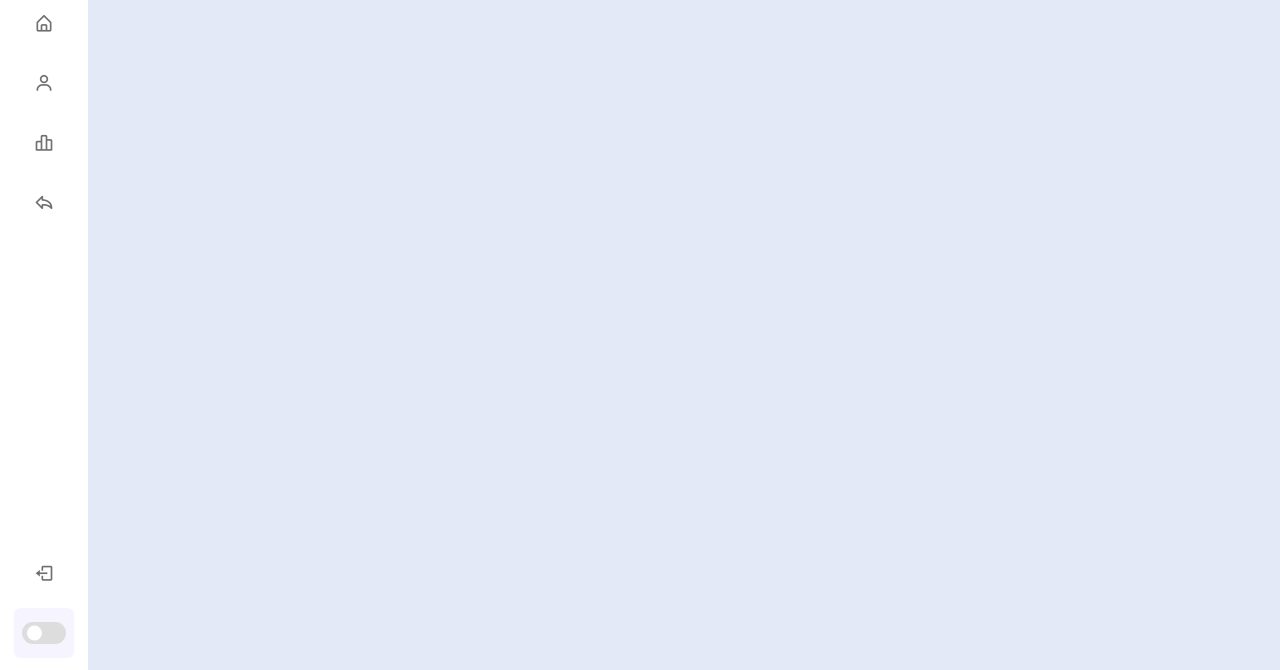
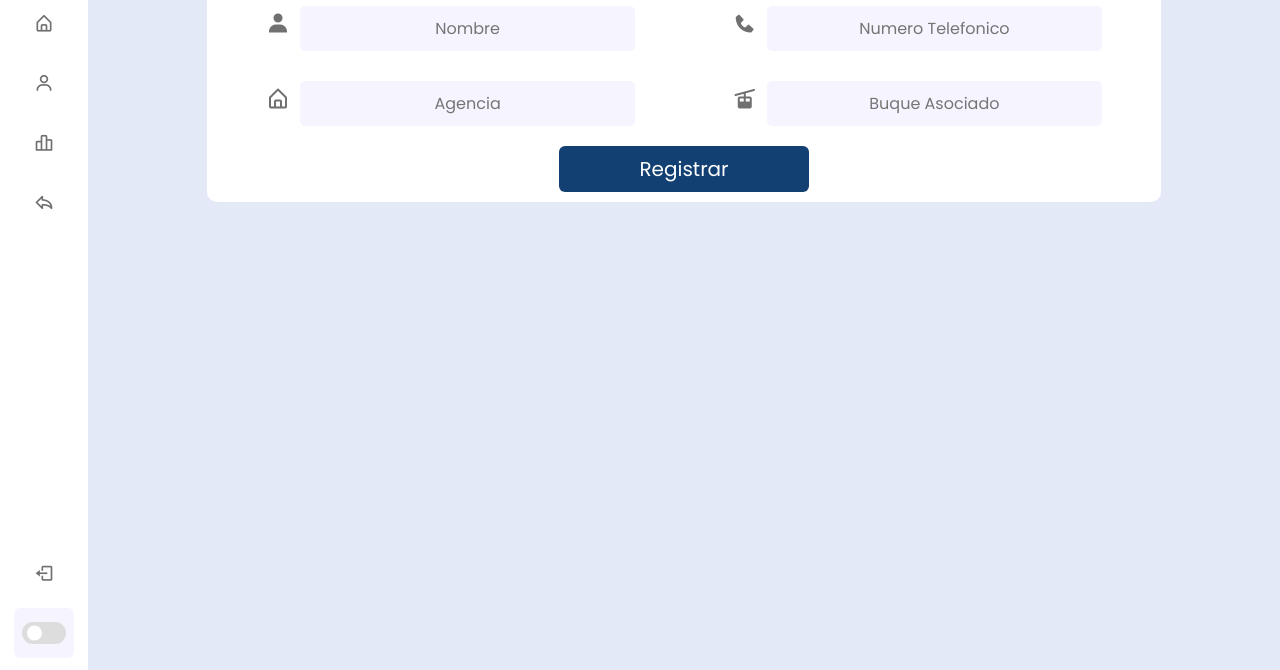
Before and after one commit to diegovq12/Proyecto-Pimeva, a website built with Vite: page personal.html in a window 1280 px wide. Shown: the part 130-800 px from the top of the page. Built offline with nearby package versions, Linux system fonts and the light colour scheme.

Commit message:
Formulario de registro de usuario implementado

```diff
--- /dev/null
+++ b/CSS/personal.css
@@ -0,0 +1,109 @@
+
+:root {
+    /* ===== Colors ===== */
+    --body-color: #E4E9F7;
+    --sidebar-color: #FFF;
+    --primary-color: #124072;
+    --primary-color-light: #F6F5FF;
+    --toggle-color: #DDD;
+    --text-color: #707070;
+
+    /* ===== Transition ===== */
+    --tran-02: all 0.3s ease;
+    --tran-03: all 0.3s ease;
+    --tran-04: all 0.4s ease;
+    --tran-05: all 0.5s ease;
+
+}
+
+.container {
+    color: var(--toggle-color);
+    width: 80%;
+    border-radius: 10px;
+    background-color: var(--sidebar-color);
+    position: relative;
+    height: auto;
+    margin-left: auto;
+    margin-right: auto;
+    padding: 10px;
+
+}
+
+.container .title {
+    font-size: 30px;
+    color: var(--text-color);
+    margin-left: 20px;
+}
+
+.register-container {
+    text-align: center;
+}
+
+.register-container input {
+    padding: 10px;
+    border-radius: 5px;
+    border: none;
+    margin: 10px 0 0 0;
+    background-color: var(--primary-color-light);
+    font-weight: normal;
+    text-align: center;
+    color: var(--text-color);
+}
+
+
+
+.register-container .icon {
+    color: var(--text-color);
+    font-size: 20px;
+}
+
+.group {
+
+    display: grid;
+    grid-template-columns: 1fr 1fr;
+    gap: 0;
+}
+
+.input-group {
+    display: flex;
+    align-items: center;
+    padding: 10px;
+    justify-content: center;
+    /* margin: 10px 0 0 0; */
+}
+
+
+.input-group .icon{
+    margin-right: 10px;
+    font-size: 1.5rem;
+}
+
+.input-group input{
+    width: 75%;
+    font-size:1rem;
+
+}
+
+.botones {
+    max-width: 250px;
+    width: 100%;
+    padding: 8px 10px;
+    border-radius: 6px;
+    margin: 10px 0 0 0;
+    background-color: var(--primary-color);
+    color: white;
+    cursor: pointer;
+    border: none;
+    font-size: 20px;
+}
+
+
+@media screen and (max-width: 480px) {
+    .container {
+        width: 100%;
+    }
+
+    .group {
+        grid-template-columns: 1fr;
+    }
+}
--- a/personal.html
+++ b/personal.html
@@ -6,6 +6,7 @@
     <meta name="viewport" content="width=device-width, initial-scale=1.0">
     <!-- CSS -->
     <link rel="stylesheet" href="CSS/sidebar-styles.css">
+    <link rel="stylesheet" href="CSS/personal.css">
     <!-- Boxicons CSS -->
     <link href='https://unpkg.com/boxicons@2.1.4/css/boxicons.min.css' rel='stylesheet'>
 
@@ -87,6 +88,33 @@
 
     <section class="home">
         <div class="text">Administracion de Personal</div>
+        <div class="container">
+            <p class="title">Registro de usuarios</p>
+            <div class="register-container">
+                <form action="">
+                    <div class="group">
+                        <div class="input-group">
+                            <i class='bx bxs-user icon'></i>
+                            <input type="text" placeholder="Nombre">
+                        </div>
+                        <div class="input-group">
+                            <i class='bx bxs-phone icon'></i>
+                            <input type="tel" placeholder="Numero Telefonico">
+                        </div>
+                        <div class="input-group">
+                            <i class='bx bx-home-alt icon'></i>
+                            <input type="text" placeholder="Agencia">
+                        </div>
+                        <div class="input-group">
+                            <i class='bx bxs-cable-car icon'></i>
+                            <input type="text" placeholder="Buque Asociado">
+                        </div>
+                    </div>
+                    <button class="botones">Registrar </button>
+                </form>
+            </div>
+        </div>
+        </div>
     </section>
 
     <script src="js/sidebar.js"></script>
```
